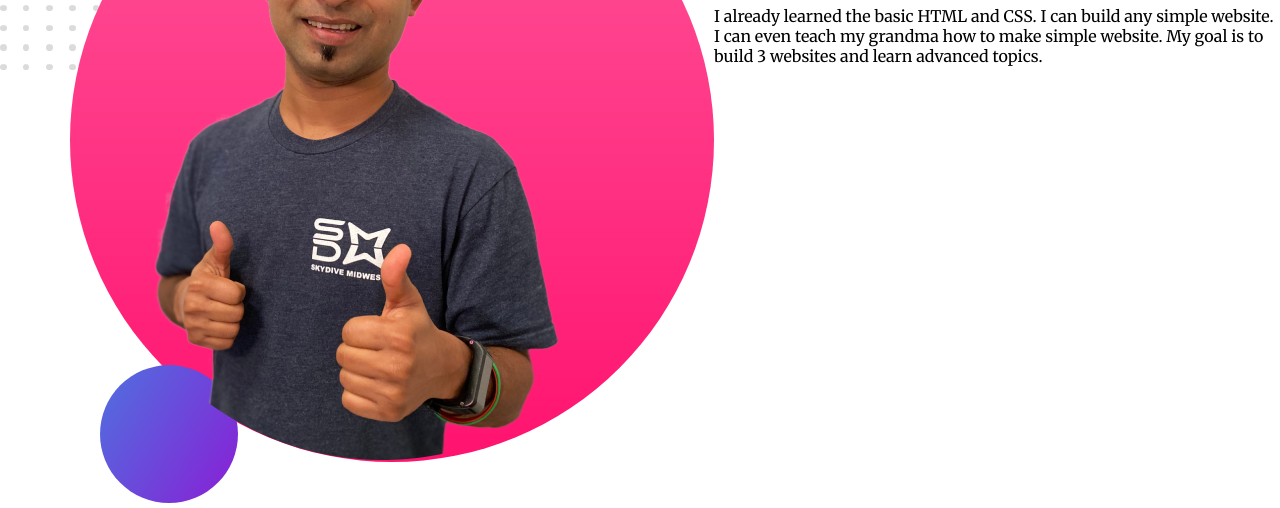
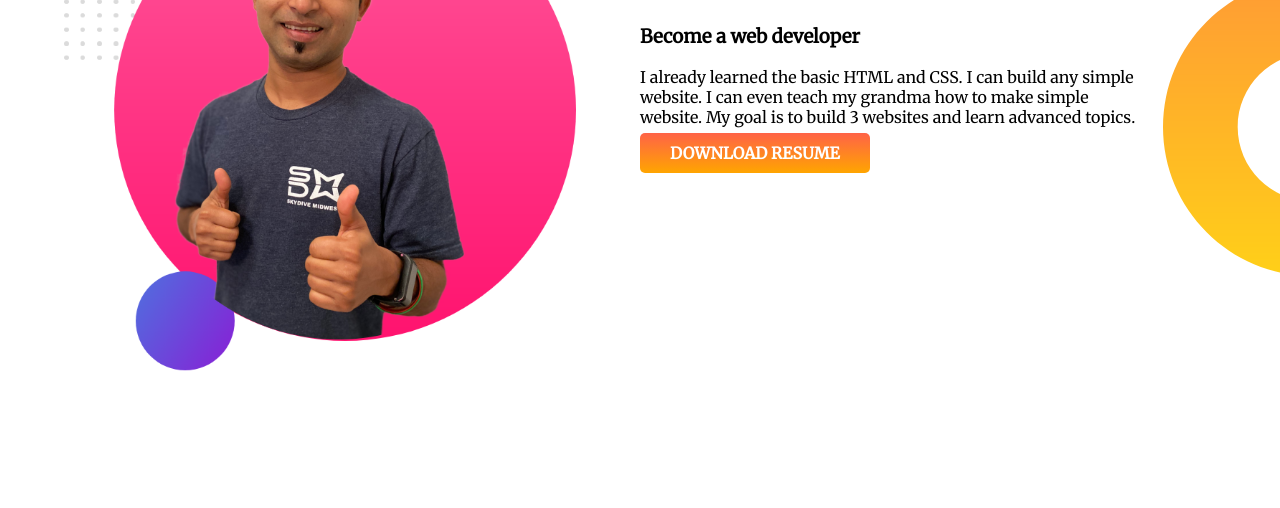
Before and after one commit to Marfi09/developer-portfolio2, a plain HTML site: page index.html in a window 1280 px wide. Shown: the part 643-1151 px from the top of the page. After the commit the page ends 1028 px from the top, so only its background shows below. Drawn offline with Linux system fonts and the light colour scheme.

Commit message:
middle-part

```diff
--- a/index.html
+++ b/index.html
@@ -25,17 +25,19 @@
             <p>You might saw me jumping, climbing buildings, and stopping trains. But nobody pays me a dime for that
                 work. That's why I am learning and mastering web development. I will not stop until I become the Web
                 Development Hero.</p>
-            <a id="linkedin" target="_blank" href="https://www.linkedin.com/in/hasinur-rahman-794a75205/"> HIRE ME</a>
+            <a class="linkedin" target="_blank" href="https://www.linkedin.com/in/hasinur-rahman-794a75205/"> HIRE
+                ME</a>
         </div>
         <div class="half-width"><img src="images/jhankar.png" alt=""></div>
     </section>
-    <section>
-        <div><img src="images/jhankar2.png" alt=""></div>
-        <div>
+    <section class="middle-background">
+        <div class="half-width"><img src="images/jhankar2.png" alt=""></div>
+        <div class="half-width">
             <h1>Dream Big</h1>
             <h3>Become a web developer</h3>
             <p>I already learned the basic HTML and CSS. I can build any simple website. I can even teach my grandma how
                 to make simple website. My goal is to build 3 websites and learn advanced topics.</p>
+            <a class="linkedin" target="_blank" href="">DOWNLOAD RESUME</a>
         </div>
     </section>
 
--- a/style.css
+++ b/style.css
@@ -11,16 +11,17 @@ h1{
 }
 section{
     display: flex;
+    margin-bottom: 10px;
 }
 .half-width{
-    width: 50%;
+    width: 40%;
    padding-left: 5%;
 }
 .half-width img{
-    width: 80%;
+    width: 100%;
 
 }
-#linkedin{
+.linkedin{
     text-decoration: none;
    background-image: linear-gradient(tomato, orange);
    color: white;
@@ -34,3 +35,8 @@ section{
     background-repeat: no-repeat;
 
 }
+.middle-background{
+    background-image: url(images/dream-bg.png);
+    background-repeat: no-repeat;
+    background-position: right;
+}
```
